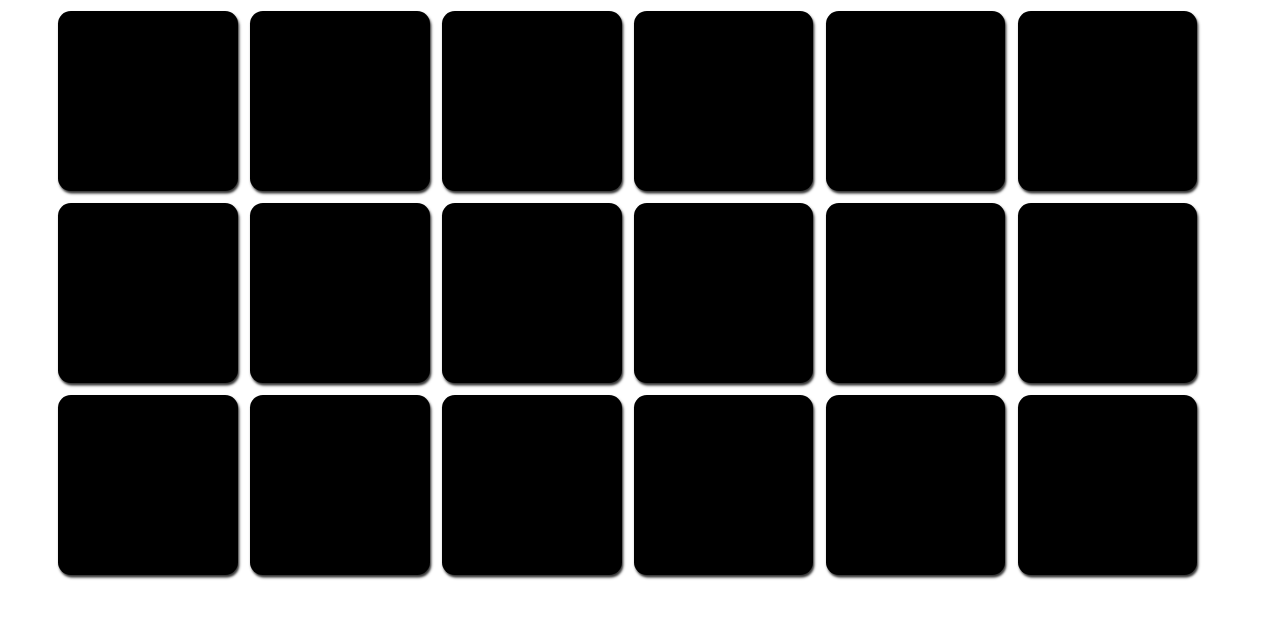
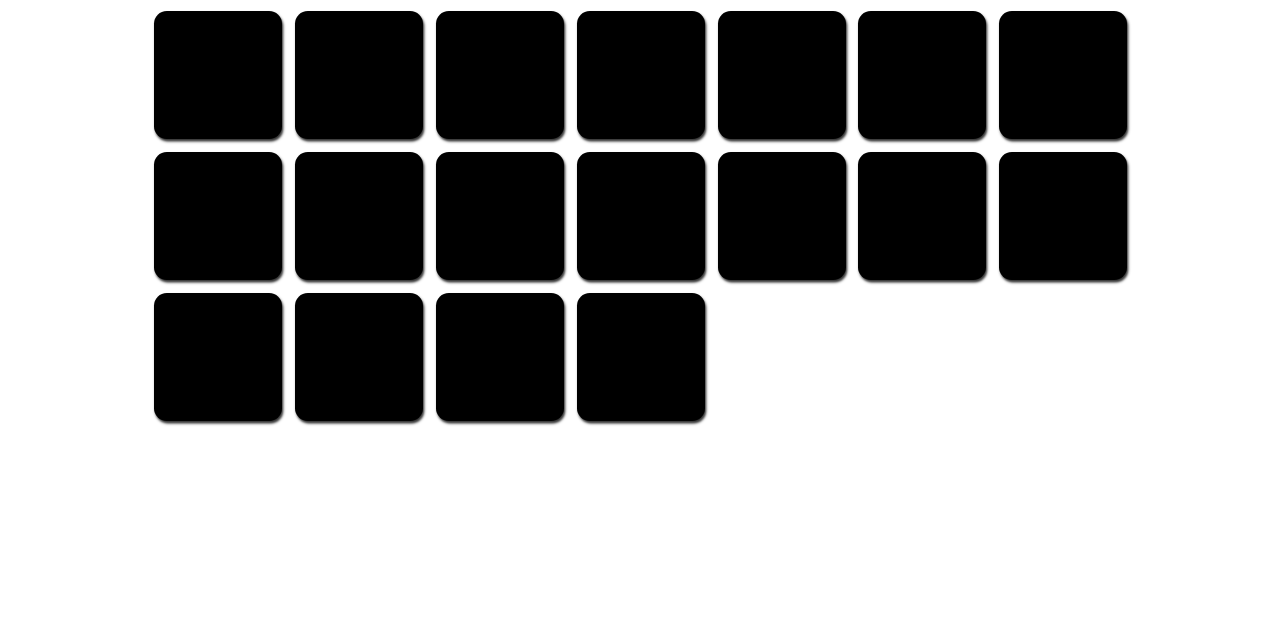
Before and after one commit to mattiasinokuchi/memory, a plain HTML site: page index.html in a window 1280 px wide. Shown: the part 83-702 px from the top of the page. Drawn offline with Linux system fonts and the light colour scheme.

Commit message:
Update app.css

```diff
--- a/css/app.css
+++ b/css/app.css
@@ -14,14 +14,14 @@ section {
 }
 
 .deck {
-	width: 95vw;
+	width: 80vw;
 	display: flex;
 	flex-wrap: wrap;
 }
 
 .deck .card {
-	height: 14vw;
-	width: 14vw;
+	height: 10vw;
+	width: 10vw;
 	margin: 0.5vw 0.5vw;
 	background: black;
 	font-size: 0;
@@ -41,7 +41,7 @@ section {
 }
 
 .deck .card.match {
-	background: yellow;
+	background: light green;
 	font-size: 10vw;
 }
 
```
